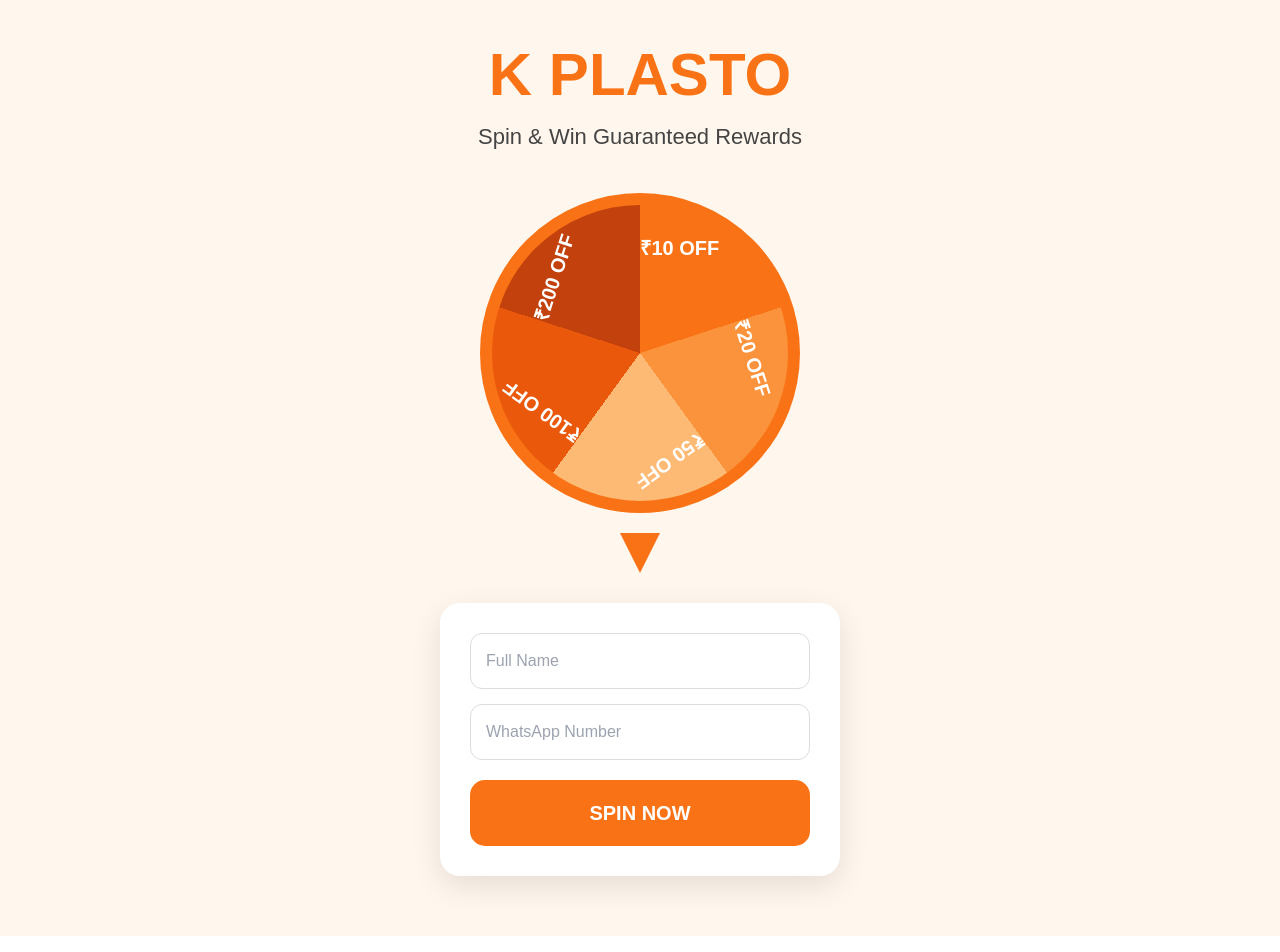
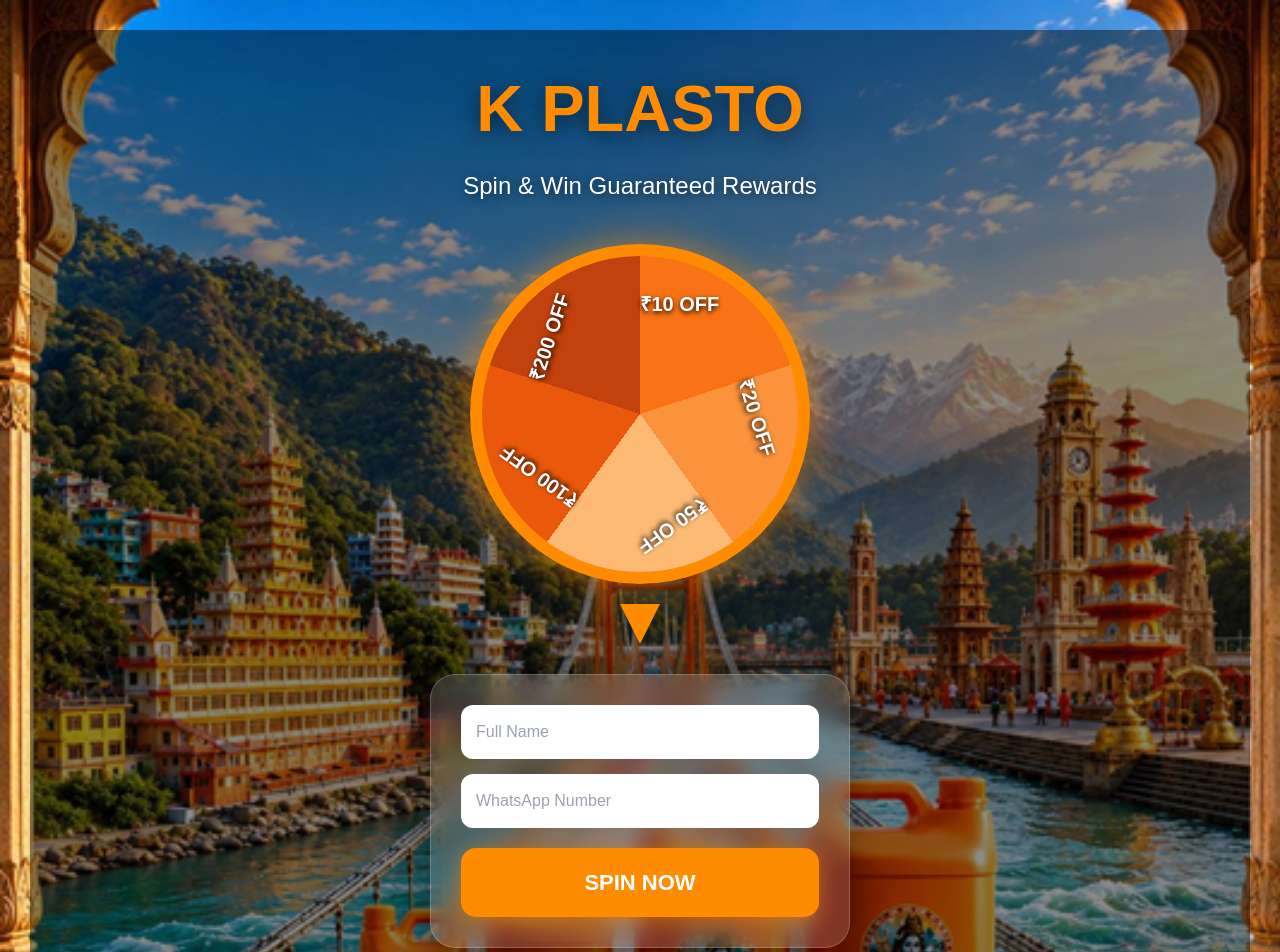
Before and after one commit to mayurkes-code/kplasto-wheel, a React (Vite) app: page / in a window 1280 px wide. Shown: the top 952 px of the page. Built offline with nearby package versions, Linux system fonts and the light colour scheme.

Commit message:
Update App.jsx

```diff
--- a/App.jsx
+++ b/App.jsx
@@ -36,6 +36,7 @@
 
   const [result, setResult] = useState("");
   const [coupon, setCoupon] = useState("");
+  const [timestamp, setTimestamp] = useState("");
   const [name, setName] = useState("");
   const [phone, setPhone] = useState("");
   const [rotation, setRotation] = useState(0);
@@ -48,6 +49,7 @@
     if (rand < 70) return "₹20 OFF";
     if (rand < 88) return "₹50 OFF";
     if (rand < 97) return "₹100 OFF";
+
     return "₹200 OFF";
   };
 
@@ -58,14 +60,13 @@
     }
 
     if (phone.length < 10) {
-      alert("Please enter a valid WhatsApp number");
+      alert("Please enter valid WhatsApp number");
       return;
     }
 
     setLoading(true);
 
     try {
-      // CHECK IF NUMBER ALREADY EXISTS
       const checkQuery = query(
         collection(db, "customers"),
         where("phone", "==", phone)
@@ -79,37 +80,57 @@
         return;
       }
 
-      // GENERATE REWARD
       const reward = weightedReward();
 
-      const extraRotation = 3600 + Math.floor(Math.random() * 360);
+      const extraRotation =
+        3600 + Math.floor(Math.random() * 360);
 
       setRotation((prev) => prev + extraRotation);
 
       setTimeout(async () => {
         setResult(reward);
 
-        const value = reward.replace("₹", "").replace(" OFF", "");
+        const value = reward
+          .replace("₹", "")
+          .replace(" OFF", "");
 
-        const generatedCoupon = `KP${value}-${phone.slice(-4)}`;
+        const now = new Date();
+
+        const formattedTime =
+          now.getDate() +
+          "/" +
+          (now.getMonth() + 1) +
+          "/" +
+          now.getFullYear() +
+          " " +
+          now.getHours() +
+          ":" +
+          now.getMinutes();
+
+        setTimestamp(formattedTime);
+
+        const generatedCoupon =
+          `KP${value}-${phone.slice(-4)}`;
 
         setCoupon(generatedCoupon);
 
-        // SAVE TO FIREBASE
         await addDoc(collection(db, "customers"), {
           name: name,
           phone: phone,
           reward: reward,
           coupon: generatedCoupon,
-          createdAt: new Date(),
+          createdAt: formattedTime,
         });
 
         setLoading(false);
+
       }, 5000);
 
     } catch (error) {
-      console.error(error);
-      alert("Something went wrong.");
+      console.log(error);
+
+      alert("Something went wrong");
+
       setLoading(false);
     }
   };
@@ -118,17 +139,31 @@
     <div
       style={{
         minHeight: "100vh",
-        background: "#fff7ed",
+        backgroundImage: "url('/background.png')",
+        backgroundSize: "cover",
+        backgroundPosition: "center",
+        backgroundAttachment: "fixed",
         fontFamily: "Arial",
         padding: "30px",
         textAlign: "center",
+        color: "white",
+      }}
+    >
+      <div
+        style={{
+          background: "rgba(0,0,0,0.45)",
+          minHeight: "100vh",
+          padding: "30px",
+          borderRadius: "30px",
         }}
       >
         <h1
           style={{
-          fontSize: "60px",
-          color: "#f97316",
+            fontSize: "65px",
             fontWeight: "900",
+            color: "#ff8c00",
+            textShadow: "0 4px 20px rgba(0,0,0,0.5)",
+            marginBottom: "10px",
           }}
         >
           K PLASTO
@@ -136,9 +171,9 @@
 
         <p
           style={{
-          fontSize: "22px",
-          color: "#444",
+            fontSize: "24px",
             marginBottom: "40px",
+            textShadow: "0 2px 10px rgba(0,0,0,0.5)",
           }}
         >
           Spin & Win Guaranteed Rewards
@@ -146,10 +181,10 @@
 
         <div
           style={{
-          width: "320px",
-          height: "320px",
+            width: "340px",
+            height: "340px",
             borderRadius: "50%",
-          border: "12px solid #f97316",
+            border: "12px solid #ff8c00",
             margin: "0 auto",
             position: "relative",
             overflow: "hidden",
@@ -157,6 +192,7 @@
             transition: "transform 5s ease-out",
             background:
               "conic-gradient(#f97316 0deg 72deg,#fb923c 72deg 144deg,#fdba74 144deg 216deg,#ea580c 216deg 288deg,#c2410c 288deg 360deg)",
+            boxShadow: "0 0 40px rgba(255,140,0,0.6)",
           }}
         >
           {rewards.map((reward, index) => {
@@ -169,11 +205,13 @@
                   position: "absolute",
                   top: "50%",
                   left: "50%",
-                transform: `rotate(${angle}deg) translate(0,-120px)`,
+                  transform:
+                    `rotate(${angle}deg) translate(0,-125px)`,
                   transformOrigin: "0 0",
                   color: "white",
                   fontWeight: "bold",
                   fontSize: "20px",
+                  textShadow: "0 2px 5px black",
                 }}
               >
                 {reward}
@@ -188,19 +226,21 @@
             height: 0,
             borderLeft: "20px solid transparent",
             borderRight: "20px solid transparent",
-          borderTop: "40px solid #f97316",
+            borderTop: "40px solid #ff8c00",
             margin: "20px auto",
           }}
         ></div>
 
         <div
           style={{
-          maxWidth: "400px",
+            maxWidth: "420px",
             margin: "30px auto",
-          background: "white",
+            background: "rgba(255,255,255,0.15)",
+            backdropFilter: "blur(12px)",
             padding: "30px",
-          borderRadius: "20px",
-          boxShadow: "0 10px 30px rgba(0,0,0,0.1)",
+            borderRadius: "25px",
+            border: "1px solid rgba(255,255,255,0.2)",
+            boxShadow: "0 10px 30px rgba(0,0,0,0.3)",
           }}
         >
           <input
@@ -213,7 +253,7 @@
               padding: "15px",
               marginBottom: "15px",
               borderRadius: "12px",
-            border: "1px solid #ddd",
+              border: "none",
               fontSize: "16px",
             }}
           />
@@ -228,7 +268,7 @@
               padding: "15px",
               marginBottom: "20px",
               borderRadius: "12px",
-            border: "1px solid #ddd",
+              border: "none",
               fontSize: "16px",
             }}
           />
@@ -238,14 +278,15 @@
             disabled={loading}
             style={{
               width: "100%",
-            background: "#f97316",
+              background: "#ff8c00",
               color: "white",
               padding: "18px",
               border: "none",
               borderRadius: "15px",
-            fontSize: "20px",
+              fontSize: "22px",
               fontWeight: "bold",
               cursor: "pointer",
+              boxShadow: "0 5px 20px rgba(255,140,0,0.5)",
             }}
           >
             {loading ? "PLEASE WAIT..." : "SPIN NOW"}
@@ -255,12 +296,13 @@
         {result && (
           <div
             style={{
-            maxWidth: "400px",
+              maxWidth: "420px",
               margin: "30px auto",
-            background: "#f97316",
+              background: "rgba(255,140,0,0.95)",
               color: "white",
               padding: "30px",
-            borderRadius: "20px",
+              borderRadius: "25px",
+              boxShadow: "0 10px 40px rgba(0,0,0,0.4)",
             }}
           >
             <h2>🎉 Congratulations 🎉</h2>
@@ -270,7 +312,7 @@
             <div
               style={{
                 background: "white",
-              color: "#f97316",
+                color: "#ff8c00",
                 padding: "15px",
                 borderRadius: "12px",
                 marginTop: "20px",
@@ -279,13 +321,24 @@
               }}
             >
               {coupon}
+
+              <div
+                style={{
+                  marginTop: "10px",
+                  fontSize: "14px",
+                  color: "#444",
+                }}
+              >
+                {timestamp}
+              </div>
             </div>
 
             <p style={{ marginTop: "15px" }}>
-            Show this coupon at the billing counter.
+              Show this coupon at billing counter.
             </p>
           </div>
         )}
       </div>
+    </div>
   );
 }
```
Lines whose indentation alone changed are shown as unchanged.
